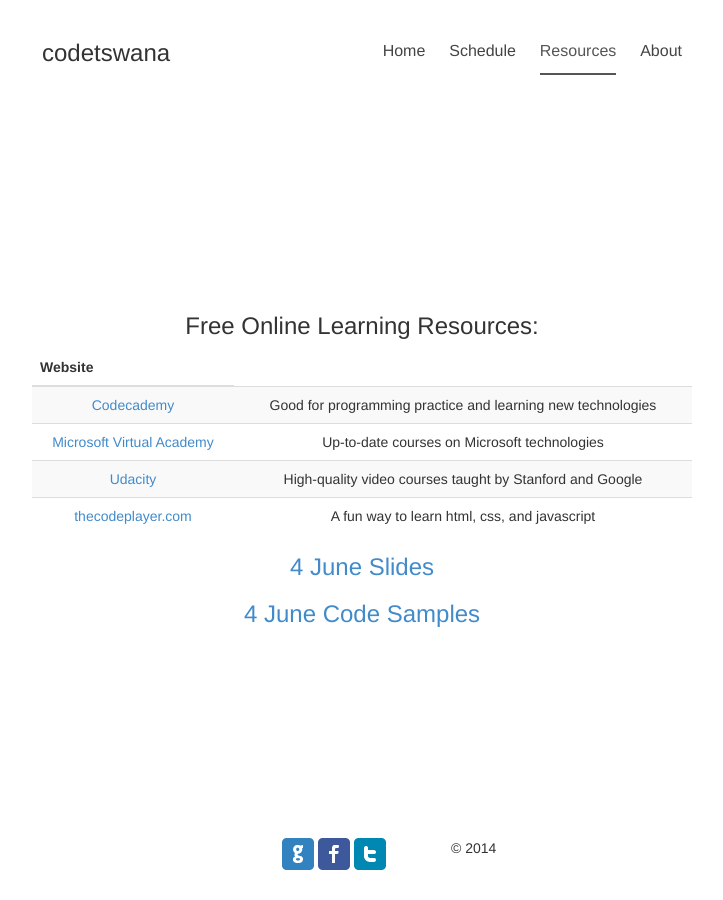
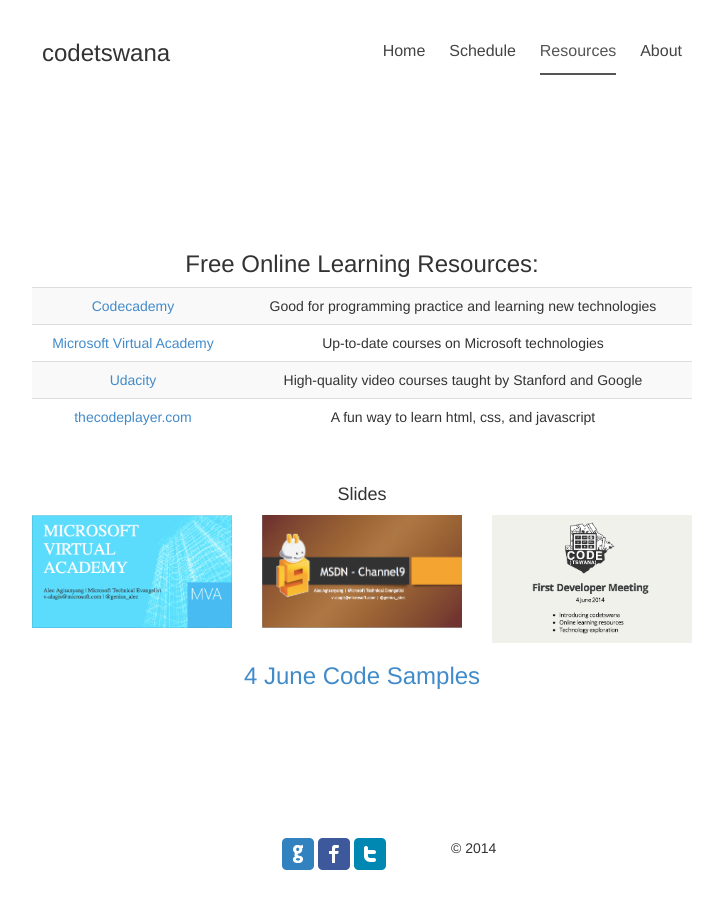
Before and after one commit to thatochocks/codetswana.github.io, a Jekyll site: the page built from resources.html, in a window 1280 px wide. Shown: the whole page, without its empty margins (278-1001 px from the left). Built offline with Jekyll 4.4.1, drawn with Linux system fonts in a browser that asks for light colours.

Commit message:
add slides from last Wednesday

```diff
--- a/index.html
+++ b/index.html
@@ -26,8 +26,8 @@
         <img src="img/logo.png">
         <h1 class="cover-heading">Empowering Botswana developers and entrepreneurs.</h1>
         <br>
-        <p class="lead event" title="Event Coming Soon">Tuesday 10 June: Structuring and Deploying Applications</p>
-        <p class="lead event" title="Event Coming Soon">Friday 13 June: Front end applications: UI and UX</p>
+        <p class="lead event"><a href="https://www.facebook.com/events/649601555125609/">Tuesday 10 June: Web Application Frameworks</a></p>
+        <p class="lead event" title="Event Coming Soon">Friday 13 June: Deploying Web Applications</p>
         <p class="lead">
           <a href="/schedule.html" class="btn btn-lg btn-default">Full Schedule</a>
         </p>
--- a/resources.html
+++ b/resources.html
@@ -24,11 +24,6 @@
       <div class="inner cover">
         <h3>Free Online Learning Resources:</h3>
         <table class="table table-striped">
-          <thead>
-            <tr>
-              <th>Website</th>
-            </tr>
-          </thead>
           <tr>
             <td><a href="http://www.codecademy.com">Codecademy</a></td>
             <td>Good for programming practice and learning new technologies</td>
@@ -46,7 +41,13 @@
             <td>A fun way to learn html, css, and javascript</td>
           </tr>
         </table>
-        <h3><a href="https://slides.com/razzi/deck-2/">4 June Slides</a></h3>
+        <br>
+        <h4>Slides</h4>
+        <div class="row">
+          <div class="col-md-4"><a href="https://speakerdeck.com/codetswana/microsoft-virtual-academy"><img class="img-responsive" src="img/mva.png"></a></div>
+          <a href="https://speakerdeck.com/codetswana/channel-9" class="col-md-4"><img class="img-responsive" src="img/channel9.png"></a>
+          <a href="http://slides.com/razzi/deck-2#/" class="col-md-4"><img class="img-responsive" src="img/first_developer_meeting.png"></a>
+        </div>
         <h3><a href="https://github.com/codetswana/4_june_demos">4 June Code Samples</a></h3>
 
       </div>
```
Also changed, not shown: img/channel9.png (added), img/first_developer_meeting.png (added), img/mva.png (added), 1 other file.
